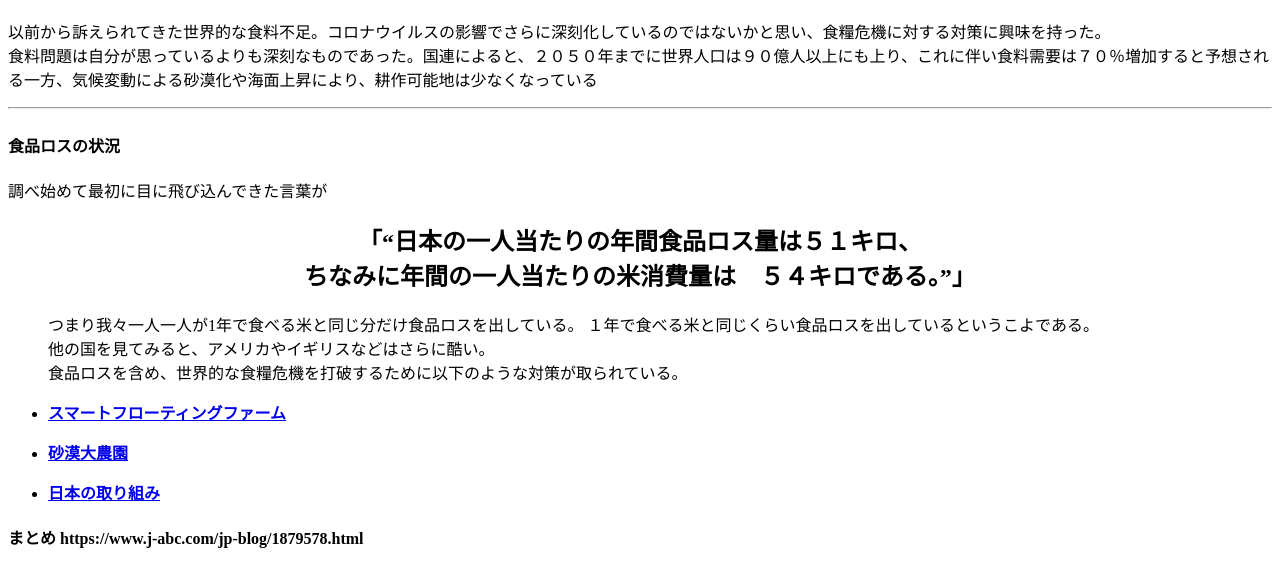
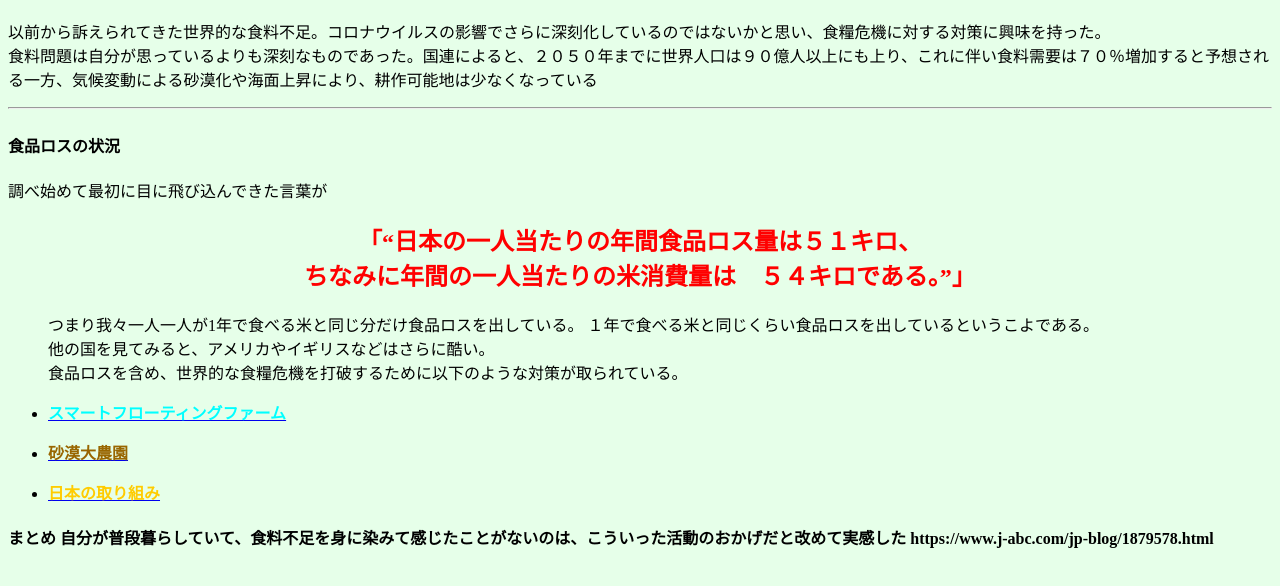
Before and after one commit to myuseru2013/myuseru2013.github.io, a plain HTML site: page cl2020.html in a window 1280 px wide. Shown: the part 102-688 px from the top of the page. Drawn offline with Linux system fonts and the light colour scheme.

Commit message:
Update cl2020.html

```diff
--- a/cl2020.html
+++ b/cl2020.html
@@ -1,26 +1,26 @@
 <html>
  <head><title>食糧危機への対策</title></head>
-<body><h1>食糧危機への画期的な対策</h1>
+<body bgcolor="E6FFE9"><h1>食糧危機への画期的な対策</h1>
 <p>
 <h4>初めに</h4>
 以前から訴えられてきた世界的な食料不足。コロナウイルスの影響でさらに深刻化しているのではないかと思い、食糧危機に対する対策に興味を持った。<br>食料問題は自分が思っているよりも深刻なものであった。国連によると、２０５０年までに世界人口は９０億人以上にも上り、これに伴い食料需要は７０％増加すると予想される一方、気候変動による砂漠化や海面上昇により、耕作可能地は少なくなっている<p>
 <hr><h2><p></h2>
 <h4>食品ロスの状況</h4>
  調べ始めて最初に目に飛び込んできた言葉が
- <div align="center"><h2>「“日本の一人当たりの年間食品ロス量は５１キロ、<br>ちなみに年間の一人当たりの米消費量は　５４キロである。”」</h2></div>
-
+ <div align="center"><font color="red"><h2>「“日本の一人当たりの年間食品ロス量は５１キロ、<br>ちなみに年間の一人当たりの米消費量は　５４キロである。”」</h2></div>
+</font>
 <ul>つまり我々一人一人が1年で食べる米と同じ分だけ食品ロスを出している。
 １年で食べる米と同じくらい食品ロスを出しているというこよである。<br>
 他の国を見てみると、アメリカやイギリスなどはさらに酷い。<br>
 食品ロスを含め、世界的な食糧危機を打破するために以下のような対策が取られている。<p>
-    		<li class="active"><a href="index.html"><strong>スマートフローティングファーム</strong></a></li>
-			<p>	<li><a href="subpage.html"><strong>砂漠大農園</strong></a></li>
-			<p>	<li><a href="subpage.html"><strong>日本の取り組み</strong></a></li>
+    		<li class="active"><a href="https://myuseru2013.github.io/s"><strong><font color="#00FFFF">スマートフローティングファーム</font></strong></a></li>
+			<p>	<li><a href="https://myuseru2013.github.io/sabaku.html"><strong><font color="#996600">砂漠大農園</font></strong></a></li>
+			<p>	<li><a href="subpage.html"><strong><font color="#ffcc00">日本の取り組み</font></strong></a></li>
 
 			</ul>
   <div><p>
 <h4>まとめ</p4>
 
-
+自分が普段暮らしていて、食料不足を身に染みて感じたことがないのは、こういった活動のおかげだと改めて実感した
 
 https://www.j-abc.com/jp-blog/1879578.html
```
